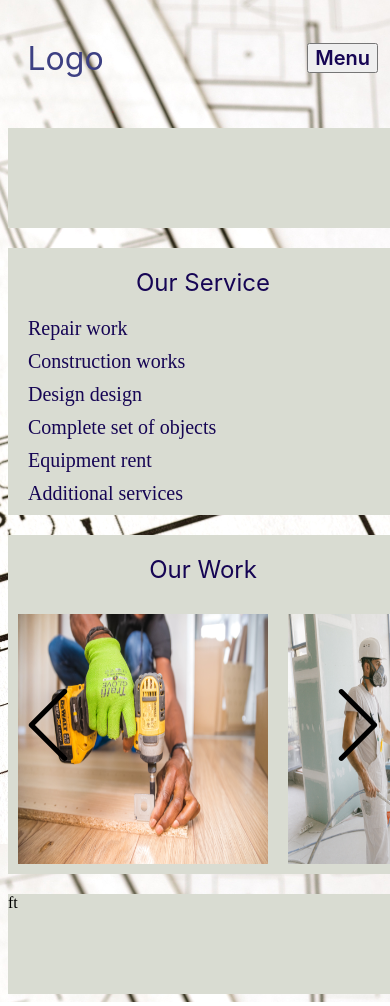
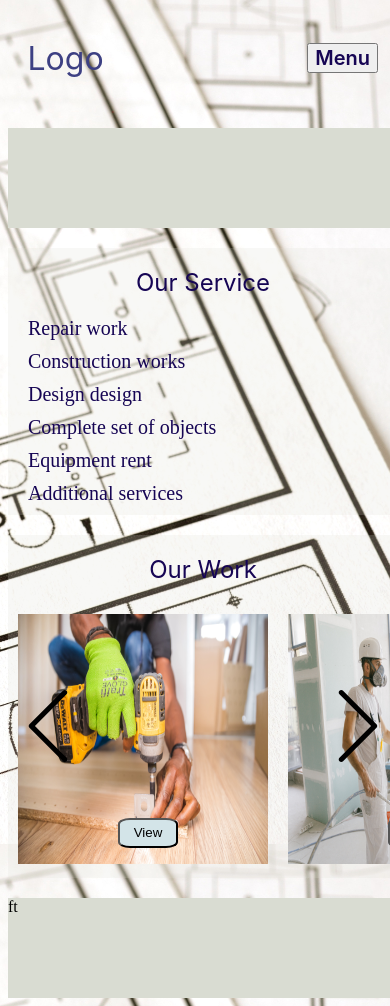
Before and after one commit to ILLIASOUBOTINE/construction_firma, a plain HTML site: page index.html in a window 390 px wide. Drawn offline with Linux system fonts and the light colour scheme.

Commit message:
All are good

```diff
--- a/index.html
+++ b/index.html
@@ -49,17 +49,7 @@
 
         <div id = "leftSide" class="ls">
             <h2 class="p_our_work"> Our Service</h2>
-            <div class="list_service">
-                <!-- <div class="service" >
-                    <a class="a_title_service" href="#"> Repair work</a>
-                    <div class="div_for_a"></div>
-                </div>
-                <dl class="ul_Construction_works  ul_service"><a href="#"> Construction works</a></dl>
-                <dl class="ul_Design_design  ul_service"><a href="#"> Design design</a></dl>
-                <dl class="ul_Complete_set_of_objects  ul_service"><a href="#"> Complete set of objects</a></dl>
-                <dl class="ul_Equipment_rent  ul_service"><a href="#"> Equipment rent</a></dl>
-                <dl class="ul_Additional_services  ul_service"><a href="#"> Additional services</a></dl> -->
-            </div>
+            <div class="list_service"></div>
         </div>
 
         <div class="mn">
@@ -75,13 +65,7 @@
                 <div class="arrow_left arrow" >
                     <img src="imgs\carusel\arrow_left.svg" alt="">
                 </div>
-                <div id="carusel" class="carusel">
-                    <!-- <img src="imgs\carusel\car1.jpg" alt="">
-                    <img src="imgs\carusel\car2.jpg" alt="">
-                    <img src="imgs\carusel\car3.jpg" alt="">
-                    <img src="imgs\carusel\car4.jpg" alt="">
-                    <img src="imgs\carusel\car3.jpg" alt=""> -->
-                </div>
+                <div id="carusel" class="carusel"></div>
                 <div class="arrow_down arrow" >
                     <img  src="imgs\carusel\arrow_down.svg" alt="">
                 </div>
--- a/ls.css
+++ b/ls.css
@@ -1,3 +1,9 @@
+.ls:hover {
+    background-color: rgb(217, 220, 210, 0.8);
+    box-shadow: 1px 2px 10px;
+    border-radius: 5%;
+}
+
 .list_service {
     display: flex;
     flex-direction: column;
@@ -26,8 +32,9 @@
 
 
 .service a:hover {
-    font-size: 21px;
+    /* font-size: 20px; */
     color: rgb(21, 84, 42);
+    text-shadow: 1px 1px 2px;
 }
 
 .div_for_a  a {
@@ -39,8 +46,9 @@
 
 
 .a_active {
-    font-size: 21px;
+    font-size: 20px;
     color: rgb(156, 99, 20);
+
 }
 
 .div_for_a {
--- a/myCSS.css
+++ b/myCSS.css
@@ -21,7 +21,8 @@ html {
 .ls {
     grid-area: ls;
 
-    background-color: rgb(217, 220, 210);
+    background-color: rgb(217, 220, 210, 0.2);
+
 }
 
 .mn {
@@ -33,7 +34,7 @@ html {
 .rs {
     grid-area: rs;
 
-    background-color: rgb(217, 220, 210);
+    background-color: rgb(217, 220, 210, 0.2);
 
 }
 
--- a/myJS.js
+++ b/myJS.js
@@ -7,15 +7,24 @@ const caruselPromise = new Promise(function(resolve, reject){
     const elem = document.querySelector('#carusel');
     for(let el of arrImgTitle){
         //console.log(el)
+        let elDivImg = document.createElement('div');
+        elDivImg.classList.add('elDivImg');
+        let elBtnImg = document.createElement('button');
+        elBtnImg.classList.add('elBtnImg');
+        elBtnImg.innerText = 'View';
         let elImg = document.createElement('img');
         elImg.setAttribute('src', el);
-        elem.append(elImg);
+        elDivImg.append(elBtnImg);
+        elDivImg.append(elImg);
+        elem.append(elDivImg);
+
     }
-     if(elem.querySelectorAll('img').length === 0){
+
+    if(elem.querySelectorAll('img').length === 0){
         reject('imgs don\'t load');
-     }else{
+    }else{
          resolve(elem);
-     }
+    }
 
 });
 
@@ -30,7 +39,7 @@ const arrowRight = document.querySelector('.arrow_right');
 let caunt = 0;
 function carusel(btn1, btn2, elem){
 
-    const arrElem = elem.querySelectorAll('img');
+    const arrElem = elem.querySelectorAll('div');
     btn1.addEventListener('click', function(){
         // elem.classList.remove('carusel_reverse')
         // elem.classList.add('carusel')
@@ -60,12 +69,19 @@ caruselPromise.then(data=>{
 }).catch(err => console.error(err));
 
 ////// for hd - is little menue
+document.querySelector('body').addEventListener('mousemove', function(){
+    if(document.querySelector('body').clientWidth > 700){
+        elem_menu_700px.style.display = 'none'
+    }
+})
+
 const elemBtn_menu = document.querySelector('#btn_menu');
 const elem_menu_700px = document.querySelector('.menu_700px');
 const elem_p_x = document.querySelector('.p_x');
+
 elemBtn_menu.addEventListener('click', function(){
     elem_menu_700px.style.display = 'flex';
-    console.dir(elem_menu_700px)
+    console.dir(document.querySelector('body').clientWidth)
 })
 
 elem_menu_700px.addEventListener('click', function(event){
@@ -103,9 +119,6 @@ function f1(list_service) {
    // let togle = true;
     list_service.addEventListener('click',function(event){
 
-
-
-
         console.dir(event.target);
         console.log(arrA);
         for(let e of arrA){
@@ -130,6 +143,9 @@ function f1(list_service) {
                 previousElem = event.target;
             }
         }
+
+
+
 
 
     })
@@ -157,40 +173,3 @@ function createDivService(elemDiv, arrWorks, e) {
          div_for_a.append(a1);
     }
 }
-
-
-
-
-
-// function createDivService(elemDiv, arrWorks) {
-//     let divSevice = document.createElement('div');
-//     divSevice.classList.add('service');
-//     elemDiv.append(divSevice);
-//     let div_for_a = document.createElement('div');
-//     div_for_a.classList.add('div_for_a');
-//     let a_title_service = document.createElement('a');
-//     divSevice.append(a_title_service);
-//     divSevice.append(div_for_a);
-//     let togle = true;
-//     a_title_service.addEventListener('click',function(){
-
-//         if(div_for_a.querySelectorAll('a').length === 0){
-
-//             for(let e of arrWorks){
-//                 let a1 = document.createElement('a');
-//                 a1.innerText = e;
-//                 div_for_a.append(a1);
-//             }
-//         }
-
-//         if(togle){
-//             a_title_service.classList.add('a_active');
-//             div_for_a.style.display = 'flex';
-//         }else{
-//             div_for_a.style.display = 'none';
-//             a_title_service.classList.remove('a_active');
-//         }
-//         togle = !togle;
-
-//     })
-// }
--- a/navbar.css
+++ b/navbar.css
@@ -1,3 +1,5 @@
+
+
     .hd{
         display: flex;
 
@@ -25,7 +27,7 @@
         font-family: 'Inter';
         font-style: normal;
         font-weight: 400;
-    font-size: 22px;
+        /* font-size: 22px; */
         line-height: 24px;
         display: flex;
         align-items: center;
@@ -65,6 +67,8 @@
     .menu_700px {
         display: none;
     }
+
+
 
 @media all and (max-width: 700px)  {
     .navAll {
--- a/rs.css
+++ b/rs.css
@@ -1,3 +1,8 @@
+.rs:hover {
+    background-color: rgb(217, 220, 210, 0.8);
+    box-shadow: -1px 2px 10px;
+    border-radius: 5%;
+}
 
 .total_carusel{
     position: relative;
@@ -9,7 +14,7 @@
     display: none;
 }
 
-#carusel > img {
+#carusel  img {
     width: 250px;
     height: 250px;
     margin: 10px 10px;
@@ -37,7 +42,8 @@
 }
 
 .arrow_up {
-    left: 35%;
+    left: 37%;
+    z-index: 10;
 }
 
 .arrow_up:hover {
@@ -45,8 +51,9 @@
 }
 
 .arrow_down {
-    left: 35%;
+    left: 37%;
     bottom: 0px;
+    z-index: 10;
 }
 
 .arrow_down:hover {
@@ -64,6 +71,28 @@
 
 }
 
+.elDivImg {
+    position: relative;
+
+}
+
+.elBtnImg {
+    height: 30px;
+    width: 60px;
+    border-radius: 20%;
+    background-color: rgb(211, 228, 232);
+    position: absolute;
+    left: 110px;
+    bottom: 30px;
+    /* z-index: 10; */
+}
+
+.elBtnImg:hover {
+    border-radius: 40%;
+    background-color: rgb(60, 147, 166);
+    color: rgb(244, 239, 239);
+    border: rgb(244, 239, 239);
+}
 
 
 @media all and (max-width: 1200px)  {
@@ -84,6 +113,7 @@
    .arrow_left {
         display: block;
         left: 0px;
+        z-index: 10;
     }
 
     .arrow_left:hover {
@@ -93,6 +123,7 @@
     .arrow_right {
         display: block;
         right: 0px;
+        z-index: 10;
     }
 
     .arrow_right:hover {
```
Lines whose indentation alone changed are shown as unchanged.
